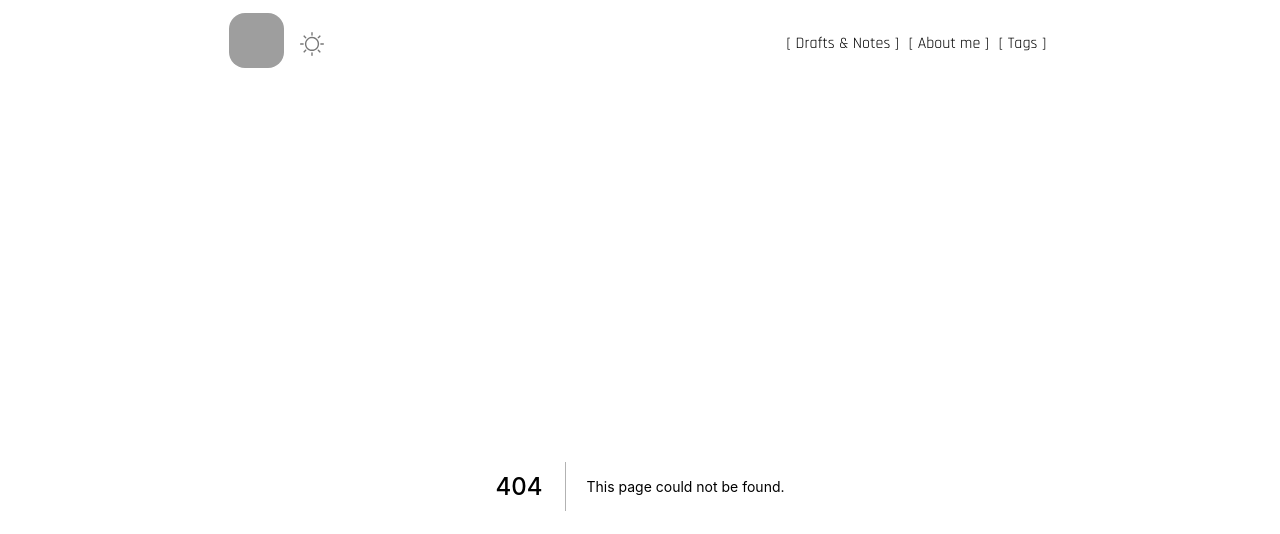
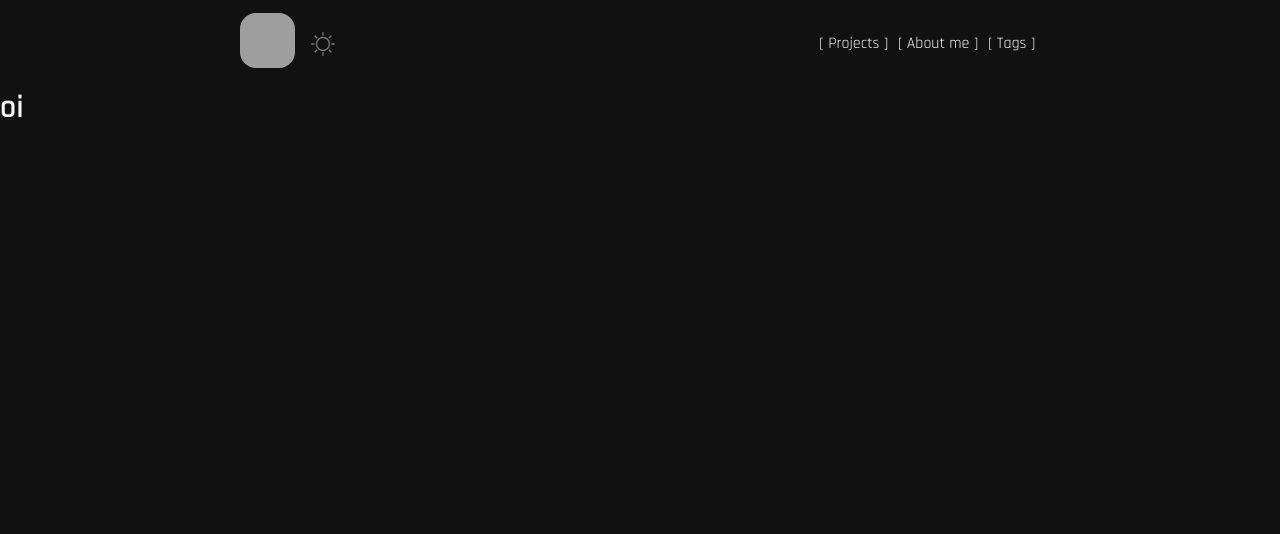
Before and after one commit to ropoko/ropoko.net, a Next.js app: page /projects in a window 1280 px wide. Before the commit this address had no page. Shown: the top 534 px of the page. Built offline with nearby package versions, Linux system fonts and the light colour scheme; grey boxes are pictures that could not be loaded.

Commit message:
chore: change page drafts to projs

```diff
--- a/src/components/Header/index.tsx
+++ b/src/components/Header/index.tsx
@@ -33,7 +33,7 @@ const Header: React.FC<Props> = ({ toggleTheme }) => {
 			</div>
 
 			<div className="menu">
-				<Link href="/drafts-notes">[ Drafts & Notes ]</Link>
+				<Link href="/projects">[ Projects ]</Link>
 				<Link href="/about">[ About me ]</Link>
 				<Link href="/tags">[ Tags ]</Link>
 			</div>
--- a/src/components/Post/index.tsx
+++ b/src/components/Post/index.tsx
@@ -16,7 +16,9 @@ const Post: React.FC<Props> = ({ post }: { post: Posts }) => {
 			<PostStyle>
 				<header>
 					<Link href="/">[ Go back ]</Link>
-					<p>Posted on {post.date}</p>
+					<p>
+						Posted on <time>{post.date}</time>
+					</p>
 				</header>
 				<main>
 					<h1>{post.title}</h1>
--- /dev/null
+++ b/src/pages/projects.tsx
@@ -0,0 +1,7 @@
+import React from 'react';
+
+const ProjectsPage = () => {
+	return <h1> oi </h1>;
+};
+
+export default ProjectsPage;
```
Also changed, not shown: src/pages/drafts-notes.tsx (deleted, +0 -7 lines).
